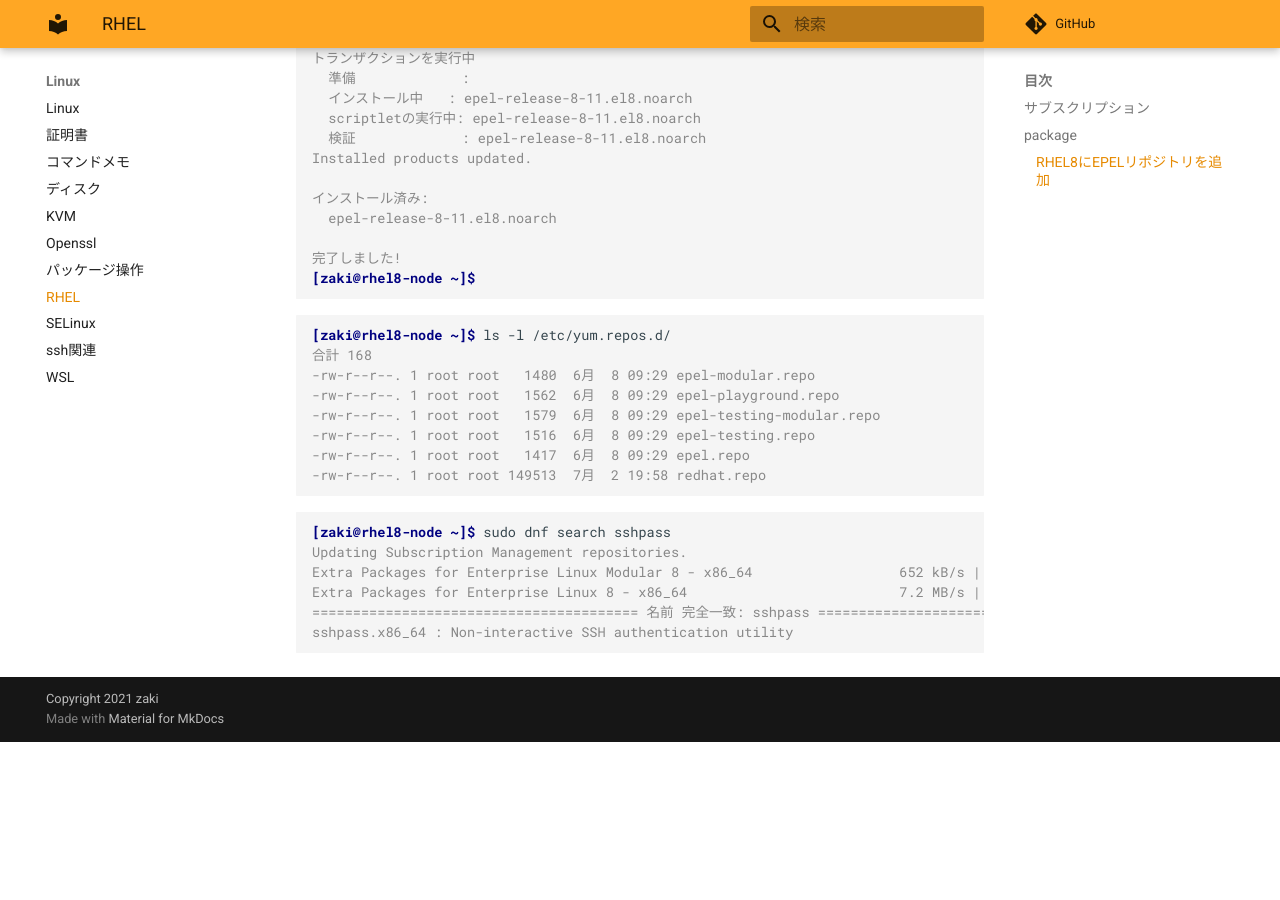
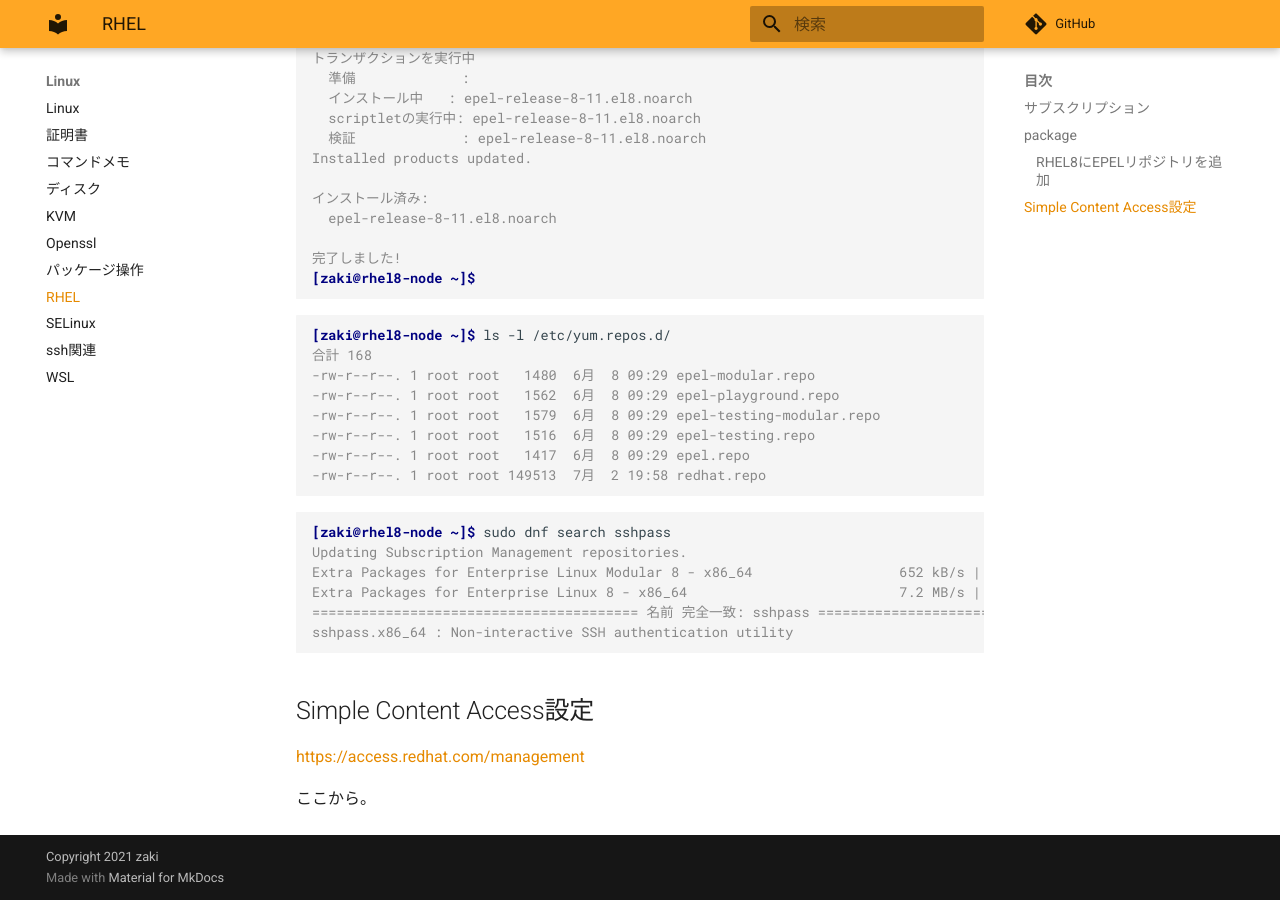
Before and after one commit to zaki-lknr/docs, an MkDocs documentation site: the page built from docs/Linux/rhel.md, in a window 1280 px wide and 900 px high, scrolled down 1440 px. Built offline with MkDocs 1.6.1 and Material for MkDocs 9.7.7, drawn with Linux system fonts in a browser that asks for light colours; comment, search, counter and statistics services are not loaded; before the commit the page ends 2182 px from its top, so only the background shows below that.

Commit message:
add: linux/rhel: Simple Content Access設定のリンク

````diff
--- a/docs/Linux/rhel.md
+++ b/docs/Linux/rhel.md
@@ -96,3 +96,9 @@ Extra Packages for Enterprise Linux 8 - x86_64                          7.2 MB/s
 ======================================== 名前 完全一致: sshpass ========================================
 sshpass.x86_64 : Non-interactive SSH authentication utility
 ```
+
+## Simple Content Access設定
+
+<https://access.redhat.com/management>
+
+ここから。
````
